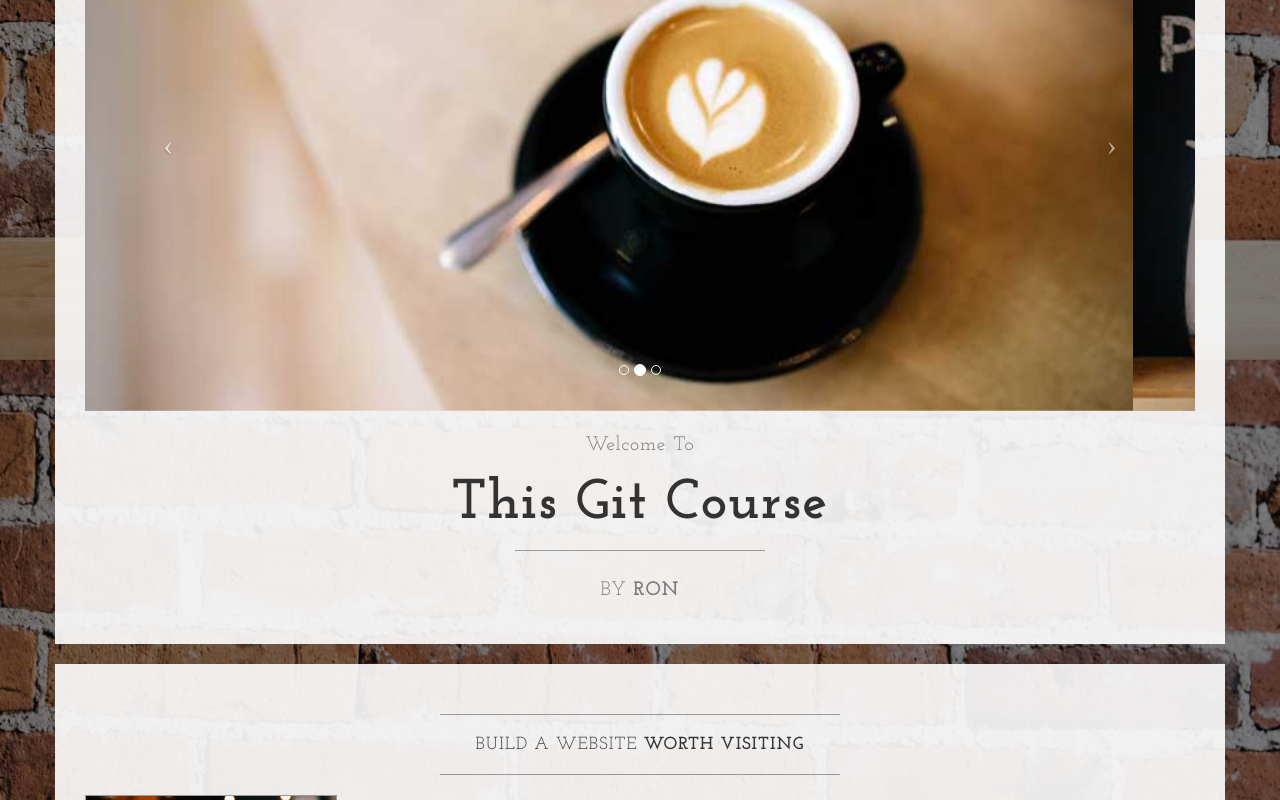
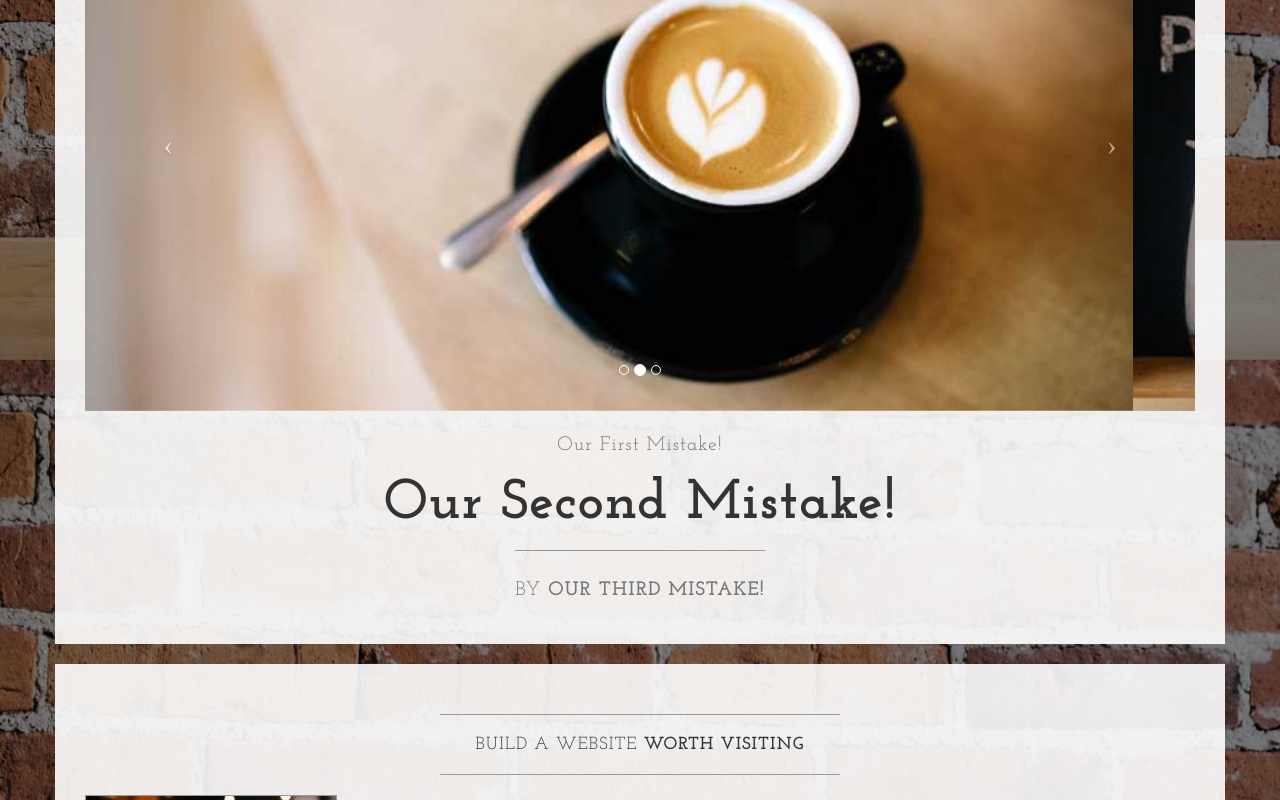
Before and after one commit to rgustinella/learning, a plain HTML site: page index.html in a window 1280 px wide. Shown: the part 440-1240 px from the top of the page. Drawn offline with nearby package versions, Linux system fonts and the light colour scheme.

Commit message:
Comminting our third mistake, we left the other two in place

```diff
--- a/index.html
+++ b/index.html
@@ -106,13 +106,13 @@
                         </a>
                     </div>
                     <h2 class="brand-before">
-                        <small>Welcome to</small>
+                        <small>Our first mistake!</small>
                     </h2>
-                    <h1 class="brand-name">This Git Course</h1>
+                    <h1 class="brand-name">Our second mistake!</h1>
                     <hr class="tagline-divider">
                     <h2>
                         <small>By
-                            <strong>Ron</strong>
+                            <strong>Our third mistake!</strong>
                         </small>
                     </h2>
                 </div>
```
